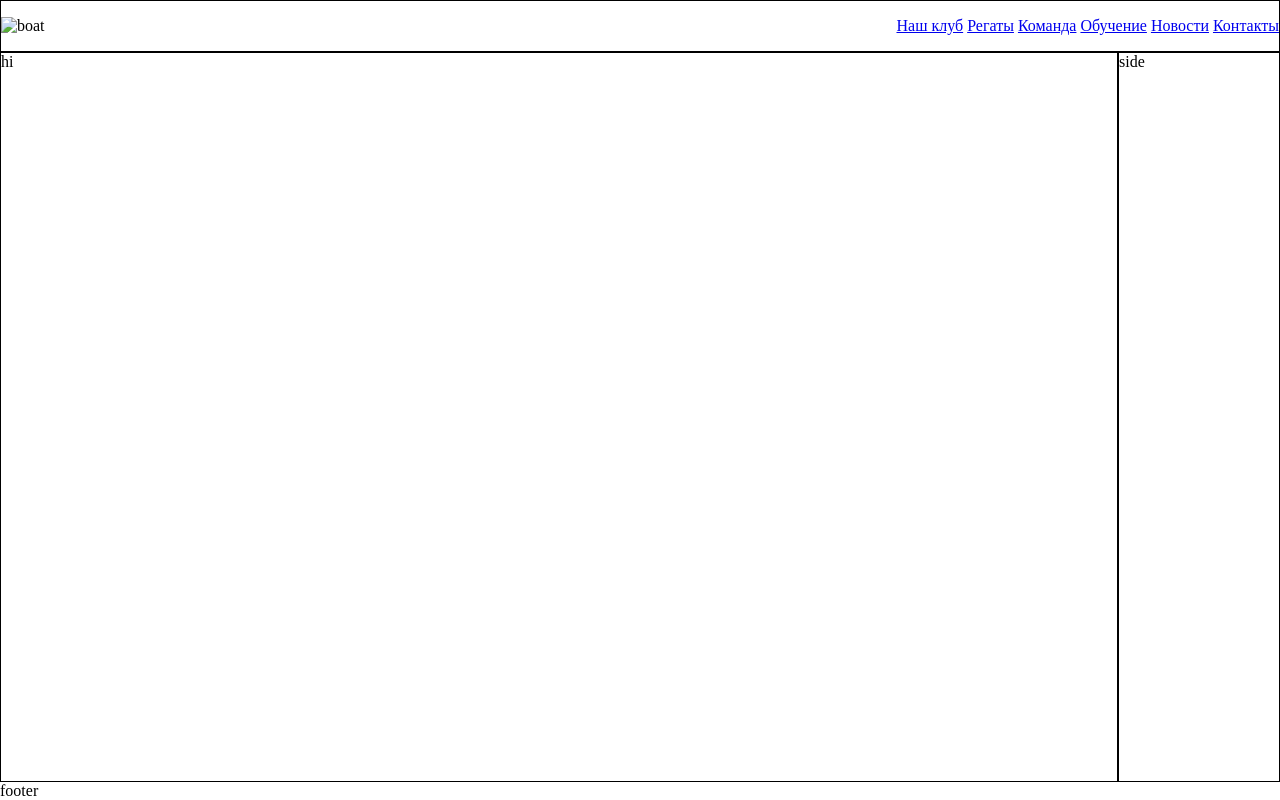
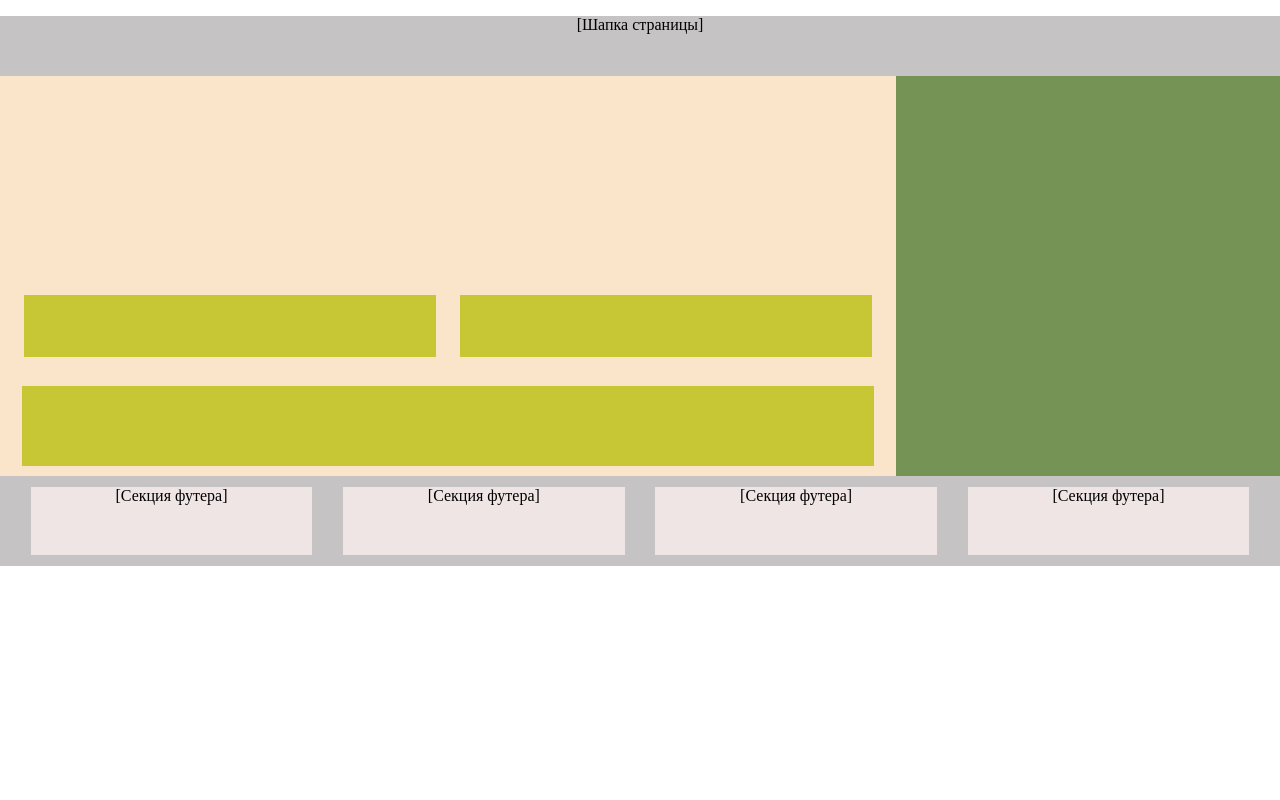
Before and after one commit to sofisaliba/week5, a plain HTML site: page index.html in a window 1280 px wide. Drawn offline with Linux system fonts and the light colour scheme.

Commit message:
first commit

```diff
--- a/assets/style/style.css
+++ b/assets/style/style.css
@@ -0,0 +1,76 @@
+.header {
+background-color: rgb(197, 195, 195);
+height: 60px;
+text-align:center;
+vertical-align: middle;
+}
+
+.main {
+    padding: 0;
+    display: flex;
+}
+
+.article {
+background-color: rgb(250, 229, 203);
+min-height: 400px;
+width: 70%;
+display: flex;
+flex-direction: column;
+justify-content: flex-end;
+align-items: center;
+}
+
+.parent{
+    display: flex;
+    width: 100%;
+    height: 100px;
+    align-items: center;
+    justify-content: space-evenly;
+}
+
+.block {
+background-color: rgb(199, 199, 54);
+width: 46%;
+height: 62%;
+}
+
+.bigparent{
+    display: flex;
+    width: 100%;
+    height: 100px;
+    align-items: center;
+    justify-content: space-around;
+}
+
+.bigblock{
+background-color:  rgb(199, 199, 54);
+width: 95%;
+height: 80%;
+}
+
+.aside {
+background-color: rgb(116, 147, 85);
+min-height: 400px;
+width: 30%;
+}
+
+.footer {
+    background-color: rgb(197, 195, 195);
+    height: 90px;
+    display: flex;
+    justify-content: space-evenly;
+    align-items: center;
+}
+
+.sectionfooter{
+    background-color: rgb(239, 229, 229);
+    width: 22%;
+    height: 75%;
+    text-align:center;
+    vertical-align: middle;
+}
+
+.text{
+
+
+}
--- a/index.html
+++ b/index.html
@@ -3,75 +3,33 @@
   <head>
     <meta charset="UTF-8" />
     <meta name="viewport" content="width=device-width, initial-scale=1.0" />
-    <title>Harry Potter</title>
+    <title>Document</title>
     <link rel="stylesheet" href="assets/style/normalize.css" />
-    <link
-      rel="schortcut"
-      href="assets/icons/iconharrypotter.svg"
-      type="image/svg"
-    />
-    <style>
-      header,
-      footer {
-        flex: 0 0 content;
-      }
-
-      main {
-        flex: 1;
-        display: flex;
-        flex-direction: row;
-        justify-content: stretch;
-      }
-
-      body {
-        display: flex;
-        flex-flow: column;
-        min-height: 100vh;
-      }
-
-      aside {
-        width: 20vh;
-        border: 1px solid black;
-      }
-
-      section {
-        flex: 1;
-        border: 1px solid black;
-      }
-
-      header {
-        display: flex;
-        justify-content: space-between;
-        align-items: center;
-        border: 1px solid black;
-      }
-    </style>
+    <link rel="stylesheet" href="assets/style/style.css" />
   </head>
   <body>
-    <header>
-      <div>
-        <img src="assets/imgs/boat.svg" alt="boat" />
-      </div>
-
-      <nav>
-        <ul class="menu">
-          <li style="display: inline"><a href="#">Наш клуб</a></li>
-          <li style="display: inline"><a href="#">Регаты</a></li>
-          <li style="display: inline"><a href="#">Команда</a></li>
-          <li style="display: inline"><a href="#">Обучение</a></li>
-          <li style="display: inline"><a href="#">Новости</a></li>
-          <li style="display: inline"><a href="#">Контакты</a></li>
-        </ul>
-      </nav>
-    </header>
-
-    <main>
-      <section>hi</section>
-      <aside>side</aside>
-    </main>
-
-    <footer>
-      <nav>footer</nav>
-    </footer>
+    <div class="root">
+      <header class="header">
+        <p class="text">[Шапка страницы]</p>
+      </header>
+      <main class="main">
+        <article class="article">
+          <div class="parent">
+            <div class="block"></div>
+            <div class="block"></div>
+          </div>
+          <div class="bigparent">
+            <div class="bigblock"></div>
+          </div>
+        </article>
+        <aside class="aside"></aside>
+      </main>
+      <footer class="footer">
+        <section class="sectionfooter">[Секция футера]</section>
+        <section class="sectionfooter">[Секция футера]</section>
+        <section class="sectionfooter">[Секция футера]</section>
+        <section class="sectionfooter">[Секция футера]</section>
+      </footer>
+    </div>
   </body>
 </html>
```
Also changed, not shown: magic.html (added, +15 -0 lines), assets/icons/iconharrypotter.svg (deleted), 2 other files.
